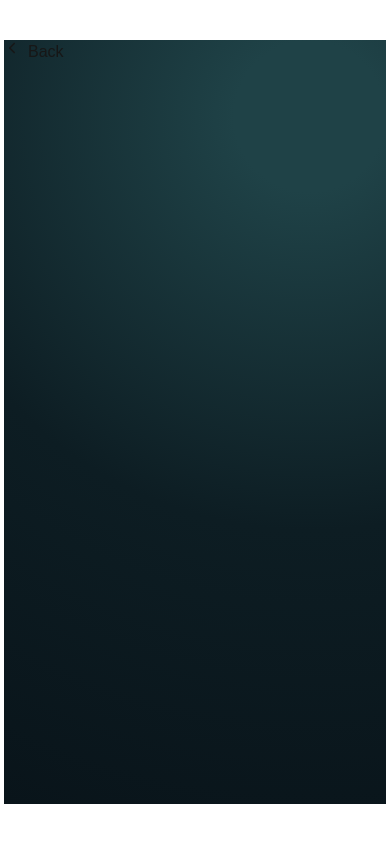
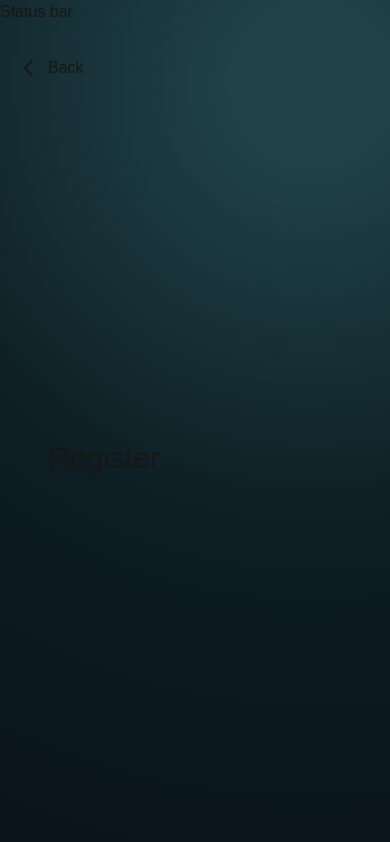
Before and after one commit to NishLy/youapp-fe, a Next.js app: page /register in a window 390 px wide. Built offline with nearby package versions, Linux system fonts and the light colour scheme.

Commit message:
add mobile layout

```diff
--- a/package.json
+++ b/package.json
@@ -10,6 +10,7 @@
   },
   "dependencies": {
     "axios": "^1.12.2",
+    "classnames": "^2.5.1",
     "next": "15.5.3",
     "react": "19.1.0",
     "react-dom": "19.1.0",
--- a/src/app/globals.css
+++ b/src/app/globals.css
@@ -42,4 +42,8 @@ body {
       var(--color-brand-dark)
     );
   }
+
+  .stack-col {
+    @apply flex flex-col;
+  }
 }
--- a/src/app/register/page.tsx
+++ b/src/app/register/page.tsx
@@ -1,6 +1,7 @@
 import Back from "@/components/buttons/back";
 import GradientBackground from "@/components/GradientBackground";
 import LayoutMobile from "@/components/layout-mobile";
+import MobileLayout from "@/components/MobileLayout";
 import React from "react";
 
 type Props = {};
@@ -9,7 +10,14 @@ function page({}: Props) {
   return (
     <LayoutMobile>
       <GradientBackground>
-        <Back></Back>
+        <MobileLayout className="flex flex-col py-8 px-4">
+          <Back></Back>
+          <div className="stack-col h-full justify-center">
+            <div className="stack-col ">
+              <h1 className="text-3xl px-8">Register</h1>
+            </div>
+          </div>
+        </MobileLayout>
       </GradientBackground>
     </LayoutMobile>
   );
--- /dev/null
+++ b/src/components/MobileLayout.tsx
@@ -0,0 +1,20 @@
+import classNames from "classnames";
+import React, { ReactNode } from "react";
+
+type Props = {
+  children: ReactNode;
+  className?: string;
+};
+
+const MobileLayout = (props: Props) => {
+  return (
+    <div className="flex flex-col h-full">
+      <header>Status bar</header>
+      <main className={classNames("min-h-full w-full", props.className)}>
+        {props.children}
+      </main>
+    </div>
+  );
+};
+
+export default MobileLayout;
--- a/src/components/buttons/back.tsx
+++ b/src/components/buttons/back.tsx
@@ -1,13 +1,20 @@
 import React from "react";
 import { IoIosArrowBack } from "react-icons/io";
 
-type Props = {};
+type Props = {
+  title?: string;
+};
 
-function Back({}: Props) {
+function Back({ title }: Props) {
   return (
-    <div className="flex gap-2">
-      <IoIosArrowBack />
-      Back
+    <div className="flex gap-2 items-center justify-between">
+      <div className="flex gap-2 items-center">
+        {" "}
+        <IoIosArrowBack className="w-6 h-6" />
+        Back
+      </div>
+      <div>{title}</div>
+      <div></div>
     </div>
   );
 }
--- a/src/components/layout-mobile.tsx
+++ b/src/components/layout-mobile.tsx
@@ -4,8 +4,8 @@ type Props = { children: ReactNode };
 
 function LayoutMobile({ children }: Props) {
   return (
-    <div className="flex justify-center items-center w-full h-screen py-10 bg-white">
-      <div className="h-full aspect-[9/18]">{children}</div>
+    <div className="flex justify-center items-center w-full h-screen overflow-hidden bg-white">
+      <div className="h-full w-full">{children}</div>
     </div>
   );
 }
```
Also changed, not shown: 1 other file (tests, documents, lock files or other folders).
